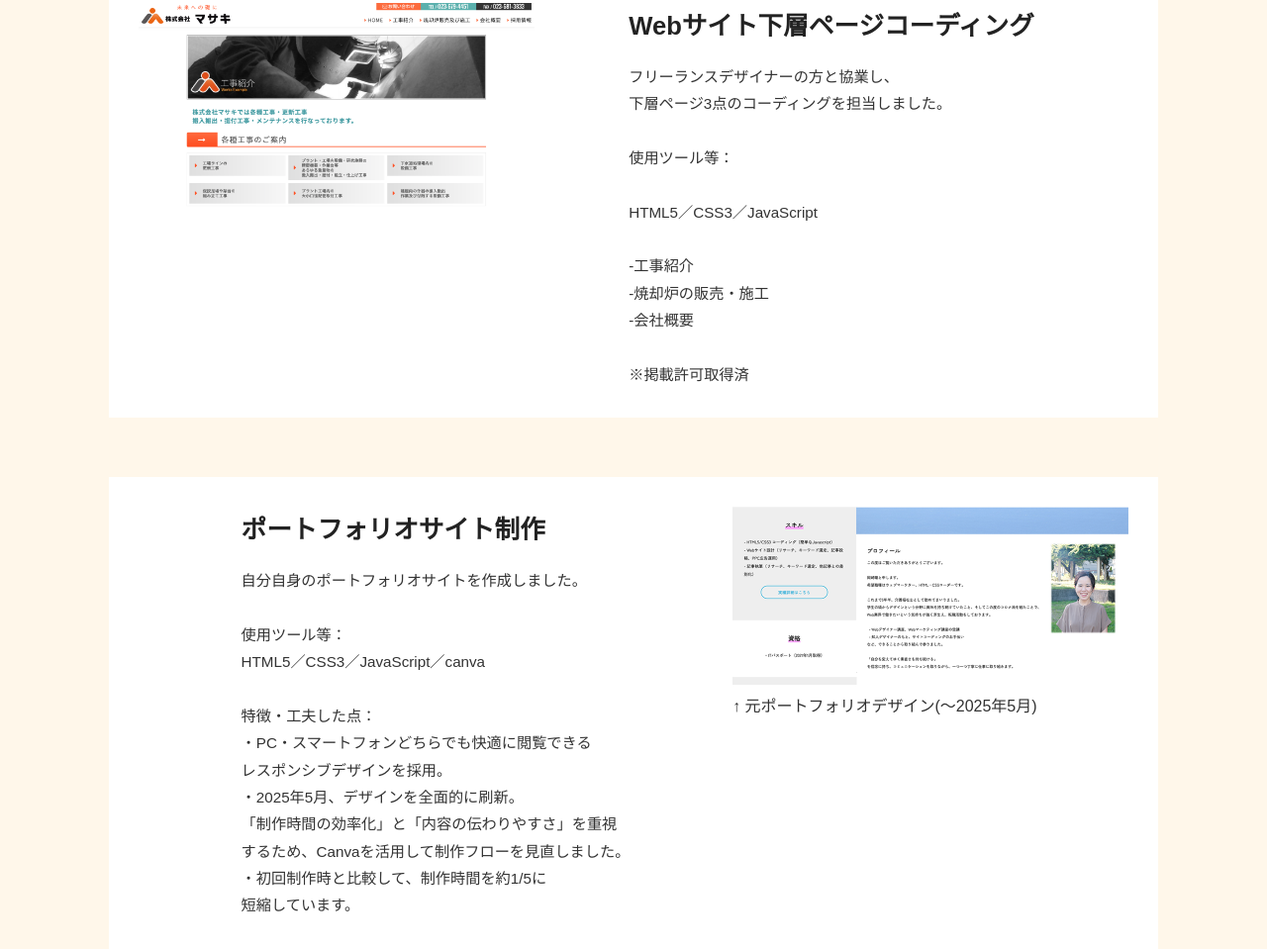
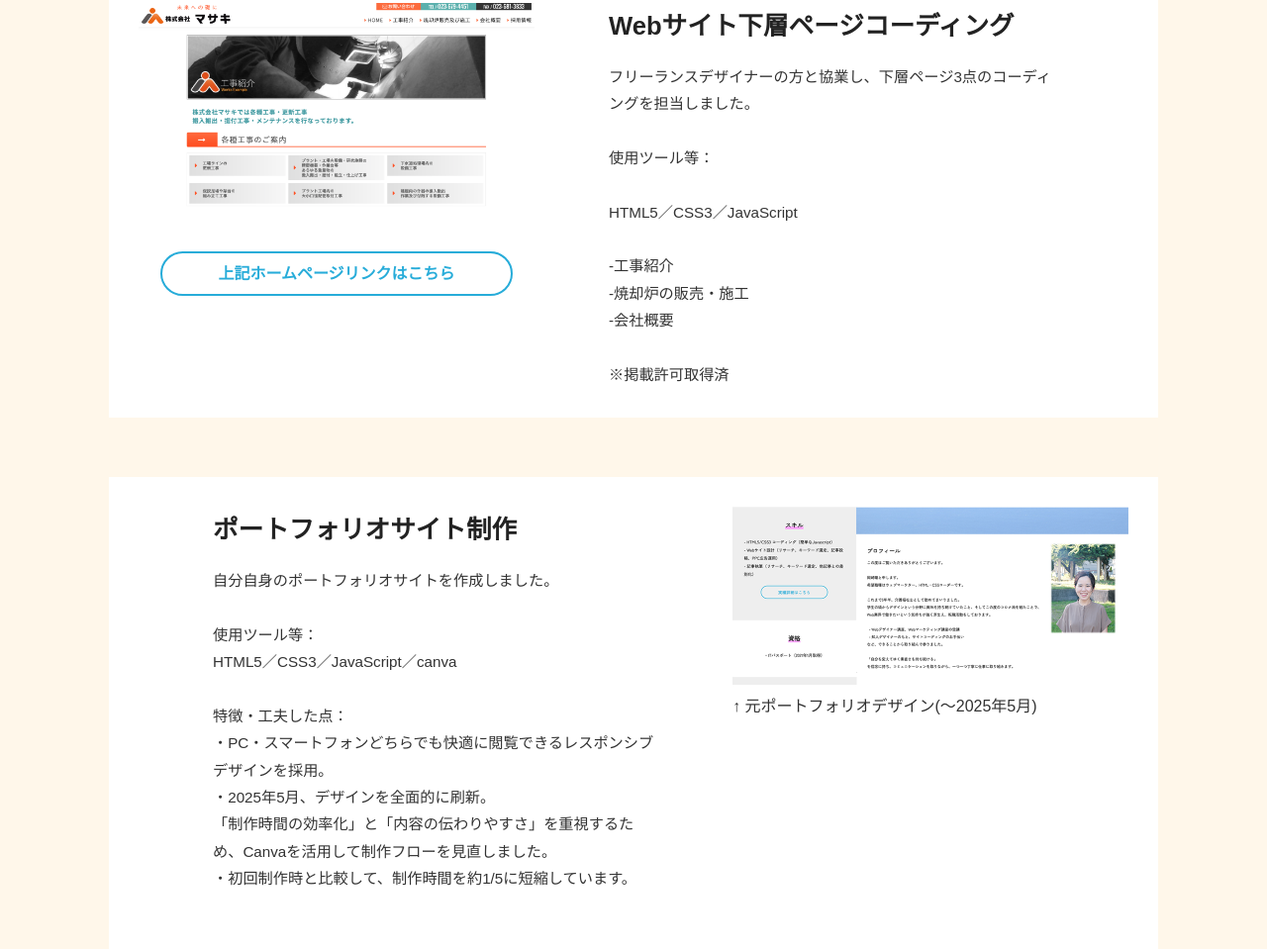
Before and after one commit to obeco/2025portfolio, a plain HTML site: page index.html in a window 1280 px wide. Shown: the part 852-1811 px from the top of the page at 99% size. Drawn offline with nearby package versions, Linux system fonts and the light colour scheme.

Commit message:
改行修正+ボタン仕様追加

```diff
--- a/index.html
+++ b/index.html
@@ -35,14 +35,16 @@
         <h1 class="section-title">WORK<span>- 実績 -</span></h1>
 
         <div class="work-section">
-          <div class="work-images">
-              <img src="images/works1.png" alt="" class="work-image">
+          <div class="work-image-frame">
+              <div class="work-images">
+                  <img src="images/works1.png" alt="" class="work-image">
+              </div>
+              <a href="https://114masaki.com/work.html" class="btn__blue">上記ホームページリンクはこちら</a>
           </div>
           <div class="work-text">
             <h3>Webサイト下層ページコーディング</h3>
             <p>
-                フリーランスデザイナーの方と協業し、<br>
-                下層ページ3点のコーディングを担当しました。<br>
+                フリーランスデザイナーの方と協業し、下層ページ3点のコーディングを担当しました。<br>
                 <br>
                 使用ツール等：<br>
                 <br>
@@ -67,13 +69,10 @@
                 HTML5／CSS3／JavaScript／canva<br>
                 <br>
                 特徴・工夫した点：<br>
-                ・PC・スマートフォンどちらでも快適に閲覧できる<br>
-                レスポンシブデザインを採用。<br>
+                ・PC・スマートフォンどちらでも快適に閲覧できるレスポンシブデザインを採用。<br>
                 ・2025年5月、デザインを全面的に刷新。<br>
-                「制作時間の効率化」と「内容の伝わりやすさ」を重視<br>
-                するため、Canvaを活用して制作フローを見直しました。<br>
-                ・初回制作時と比較して、制作時間を約1/5に<br>
-                短縮しています。<br>
+                「制作時間の効率化」と「内容の伝わりやすさ」を重視するため、Canvaを活用して制作フローを見直しました。<br>
+                ・初回制作時と比較して、制作時間を約1/5に短縮しています。<br>
                 <br>
             </p>
           </div>
@@ -125,7 +124,7 @@
         2015 年 4 月 | 介護福祉士（正社員）<br>
         2019 年 3 月 | 退職<br>
         <br>
-        2019 年 4 月 | オーストラリア　ワーキングホリデー 4箇所でアルバイト<br>
+        2019 年 4 月 | オーストラリア　ワーキングホリデー<br>
         2020 年 3 月 | コロナ流行により帰国<br>
         <br>
         2020 年 4 月 | スーパーマーケット（派遣パート社員）<br>
@@ -137,7 +136,7 @@
         2023 年 8 月末日 | 退職<br>
         <br>
         2023 年 11月 | SESエンジニア<br>
-        2025 年 4月 | 東京から山形へ戻る　仕事の紹介がなくなり退職<br>
+        2025 年 4月 | 退職<br>
         <br>
         現在に至る<br>
       </p>
```
